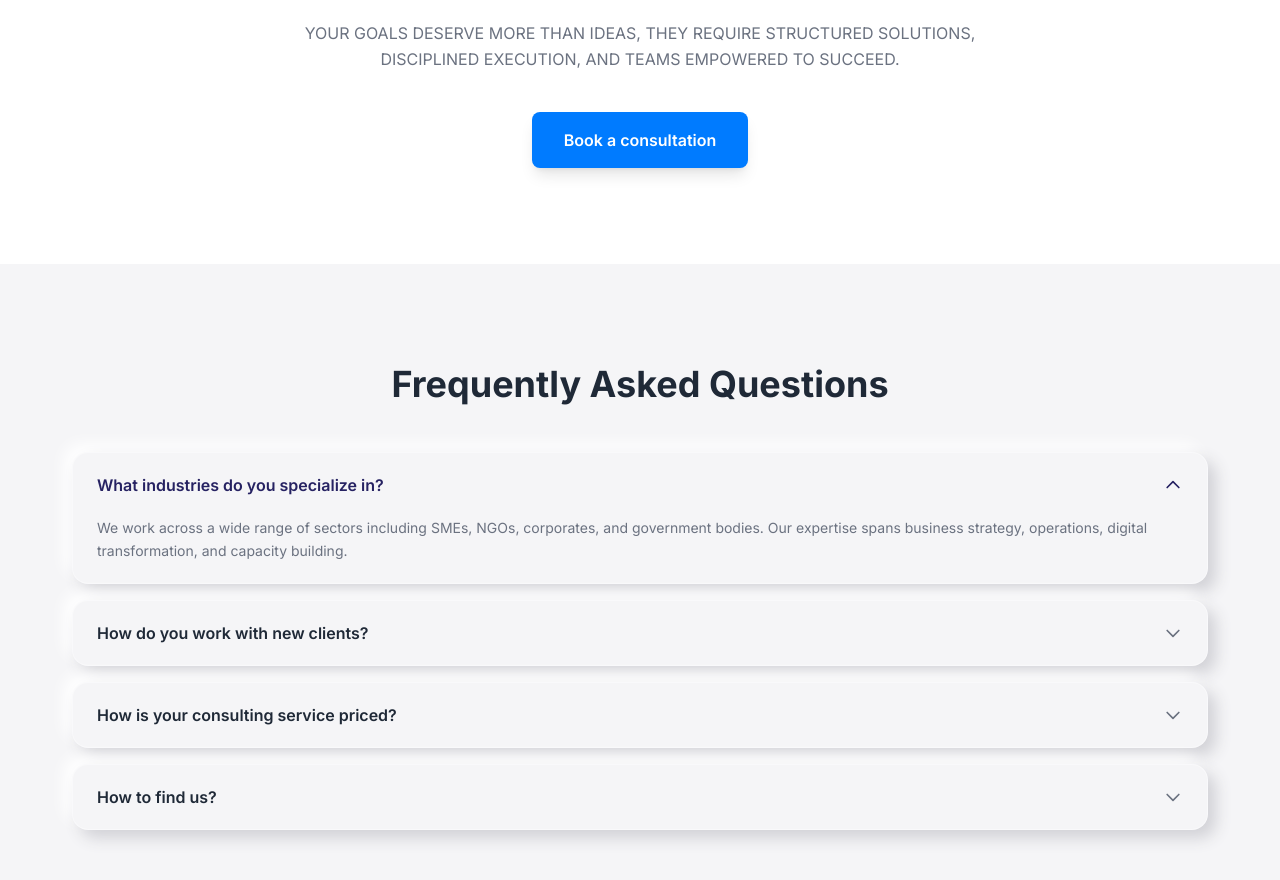
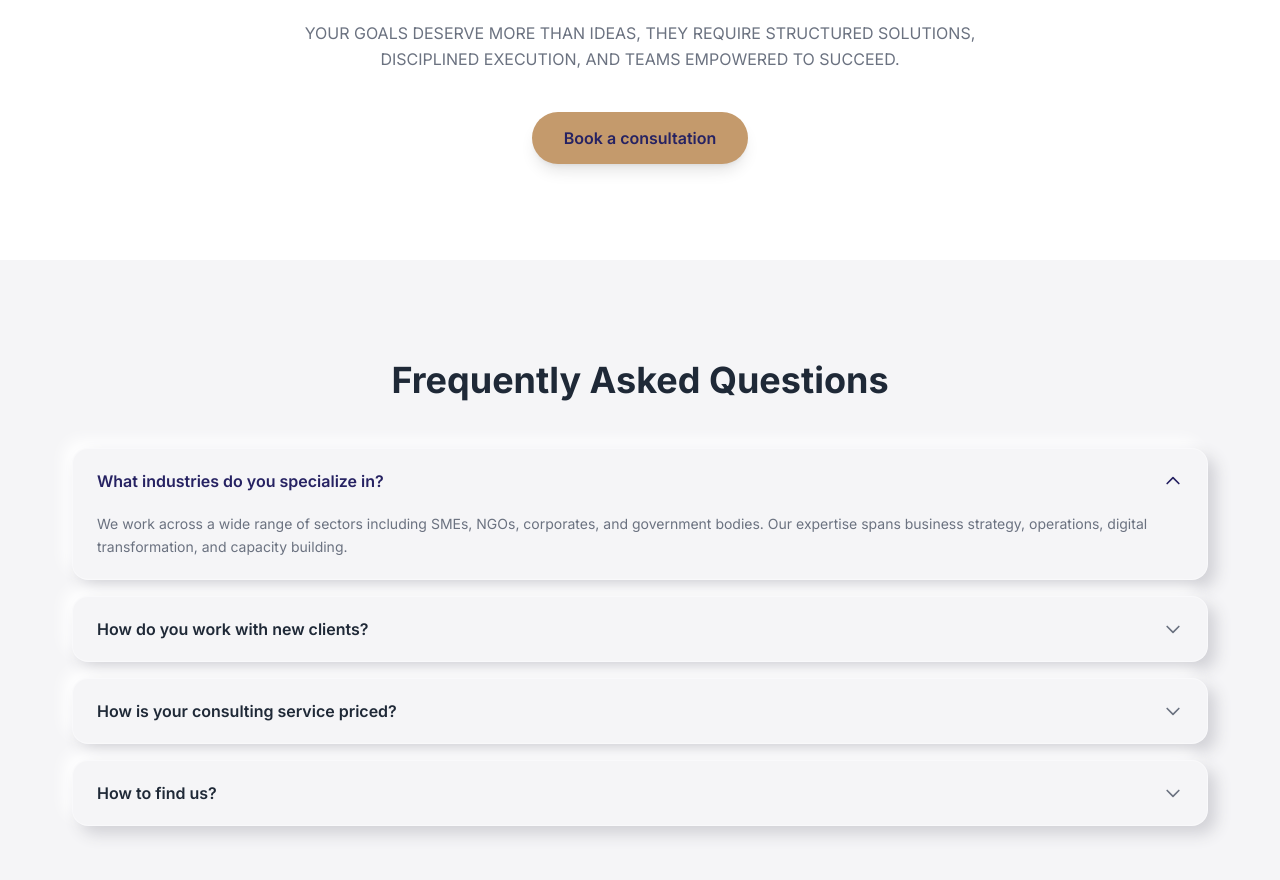
Before and after one commit to King-odysseus/TijhaWebsite, a React (Vite) app: page / in a window 1280 px wide. Shown: the part 6069-6949 px from the top of the page. Built offline with nearby package versions, Linux system fonts and the light colour scheme.

Commit message:
style: change CTA button from blue to gold to match header style

```diff
--- a/src/components/home/CTABanner.jsx
+++ b/src/components/home/CTABanner.jsx
@@ -12,7 +12,7 @@ function CTABanner() {
         </p>
         <Link
           to="/contact"
-          className="inline-block px-8 py-4 bg-brand-blue text-white font-semibold rounded-lg shadow-lg hover:shadow-xl hover:-translate-y-0.5 transition-all duration-200"
+          className="inline-block px-8 py-3.5 bg-bronze hover:bg-[#b8895c] text-indigo font-semibold rounded-full shadow-lg hover:shadow-xl hover:-translate-y-0.5 transition-all duration-200"
         >
           Book a consultation
         </Link>
```
